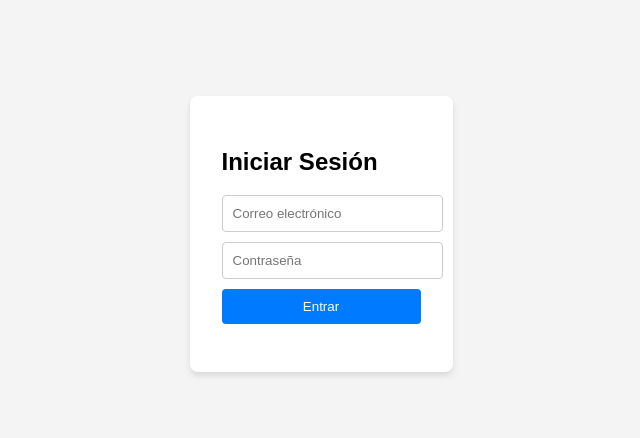
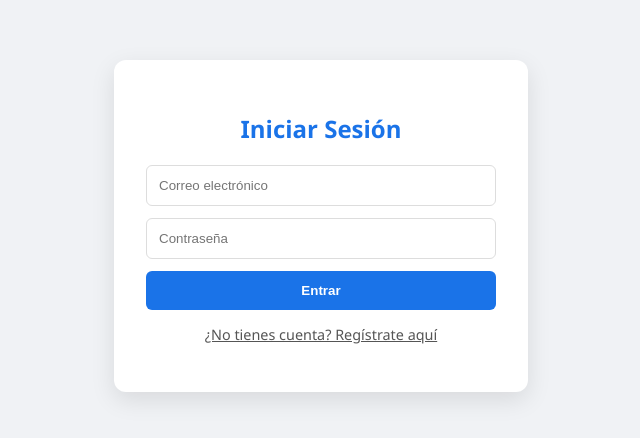
Before and after one commit to AtahualpaAcademic/actividad4, a website: page public/login.html in a window 1280 px wide. Shown: the part 174-612 px from the top of the page, without its empty margins (319-959 px from the left). Drawn offline with Linux system fonts and the light colour scheme.

Commit message:
Se modifica html añadiendo registro

```diff
--- a/public/login.html
+++ b/public/login.html
@@ -2,40 +2,92 @@
 <html lang="es">
 <head>
     <meta charset="UTF-8">
-    <title>Login - Gestión de Productos</title>
+    <title>Gestión de Productos - Auth</title>
     <style>
-        body { font-family: sans-serif; display: flex; justify-content: center; align-items: center; height: 100vh; background: #f4f4f4; }
-        .login-card { background: white; padding: 2rem; border-radius: 8px; box-shadow: 0 4px 6px rgba(0,0,0,0.1); }
-        input { display: block; width: 100%; margin: 10px 0; padding: 10px; border: 1px solid #ccc; border-radius: 4px; }
-        button { width: 100%; padding: 10px; background: #007bff; color: white; border: none; border-radius: 4px; cursor: pointer; }
+        body { font-family: 'Segoe UI', sans-serif; display: flex; justify-content: center; align-items: center; min-height: 100vh; background: #f0f2f5; margin: 0; }
+        .container { background: white; padding: 2rem; border-radius: 12px; box-shadow: 0 8px 24px rgba(0,0,0,0.1); width: 350px; }
+        h2 { text-align: center; color: #1a73e8; }
+        input { display: block; width: 100%; margin: 12px 0; padding: 12px; border: 1px solid #ddd; border-radius: 6px; box-sizing: border-box; }
+        button { width: 100%; padding: 12px; background: #1a73e8; color: white; border: none; border-radius: 6px; cursor: pointer; font-weight: bold; }
+        button:hover { background: #1557b0; }
+        .toggle-link { text-align: center; margin-top: 15px; font-size: 0.9rem; color: #555; cursor: pointer; text-decoration: underline; }
+        #mensaje { text-align: center; margin-top: 10px; font-weight: bold; }
     </style>
 </head>
 <body>
-    <div class="login-card">
-        <h2>Iniciar Sesión</h2>
+    <div class="container">
+        <div id="auth-form">
+            <h2 id="form-title">Iniciar Sesión</h2>
+
+            <input type="text" id="nombre" placeholder="Nombre completo" style="display: none;">
+
             <input type="email" id="email" placeholder="Correo electrónico">
             <input type="password" id="password" placeholder="Contraseña">
-        <button onclick="login()">Entrar</button>
+
+            <button id="btn-main" onclick="handleSubmit()">Entrar</button>
+
+            <p class="toggle-link" id="toggle-text" onclick="toggleForm()">¿No tienes cuenta? Regístrate aquí</p>
             <p id="mensaje"></p>
+        </div>
     </div>
 
     <script>
-        async function login() {
+        let isLogin = true;
+
+        function toggleForm() {
+            isLogin = !isLogin;
+            const title = document.getElementById('form-title');
+            const nombreInput = document.getElementById('nombre');
+            const btn = document.getElementById('btn-main');
+            const toggleText = document.getElementById('toggle-text');
+
+            if (isLogin) {
+                title.innerText = "Iniciar Sesión";
+                nombreInput.style.display = "none";
+                btn.innerText = "Entrar";
+                toggleText.innerText = "¿No tienes cuenta? Regístrate aquí";
+            } else {
+                title.innerText = "Crear Cuenta";
+                nombreInput.style.display = "block";
+                btn.innerText = "Registrarme";
+                toggleText.innerText = "¿Ya tienes cuenta? Inicia sesión";
+            }
+        }
+
+        async function handleSubmit() {
+            const nombre = document.getElementById('nombre').value;
             const email = document.getElementById('email').value;
             const password = document.getElementById('password').value;
+            const mensaje = document.getElementById('mensaje');
 
-            const response = await fetch('/api/auth/login', {
+            // Elegimos la ruta según el modo (Login o Registro)
+            const url = isLogin ? '/api/auth/login' : '/api/auth/register';
+
+            // Cuerpo de la petición (el nombre solo se envía en registro)
+            const bodyData = isLogin ? { email, password } : { nombre, email, password };
+
+            try {
+                const response = await fetch(url, {
                     method: 'POST',
                     headers: { 'Content-Type': 'application/json' },
-                body: JSON.stringify({ email, password })
+                    body: JSON.stringify(bodyData)
                 });
 
                 const data = await response.json();
+
+                if (response.ok) {
                     if (data.token) {
                         localStorage.setItem('token', data.token);
-                document.getElementById('mensaje').innerText = "¡Login exitoso! Token guardado.";
+                        mensaje.style.color = "green";
+                        mensaje.innerText = isLogin ? "¡Login exitoso!" : "¡Registro exitoso! Ya puedes iniciar sesión.";
+                        if (!isLogin) toggleForm(); // Cambia a login tras registrarse
+                    }
                 } else {
-                document.getElementById('mensaje').innerText = "Error: " + data.msg;
+                    mensaje.style.color = "red";
+                    mensaje.innerText = "Error: " + (data.msg || "Datos incorrectos");
+                }
+            } catch (error) {
+                mensaje.innerText = "Error de conexión con el servidor";
             }
         }
     </script>
```
Lines whose indentation alone changed are shown as unchanged.
